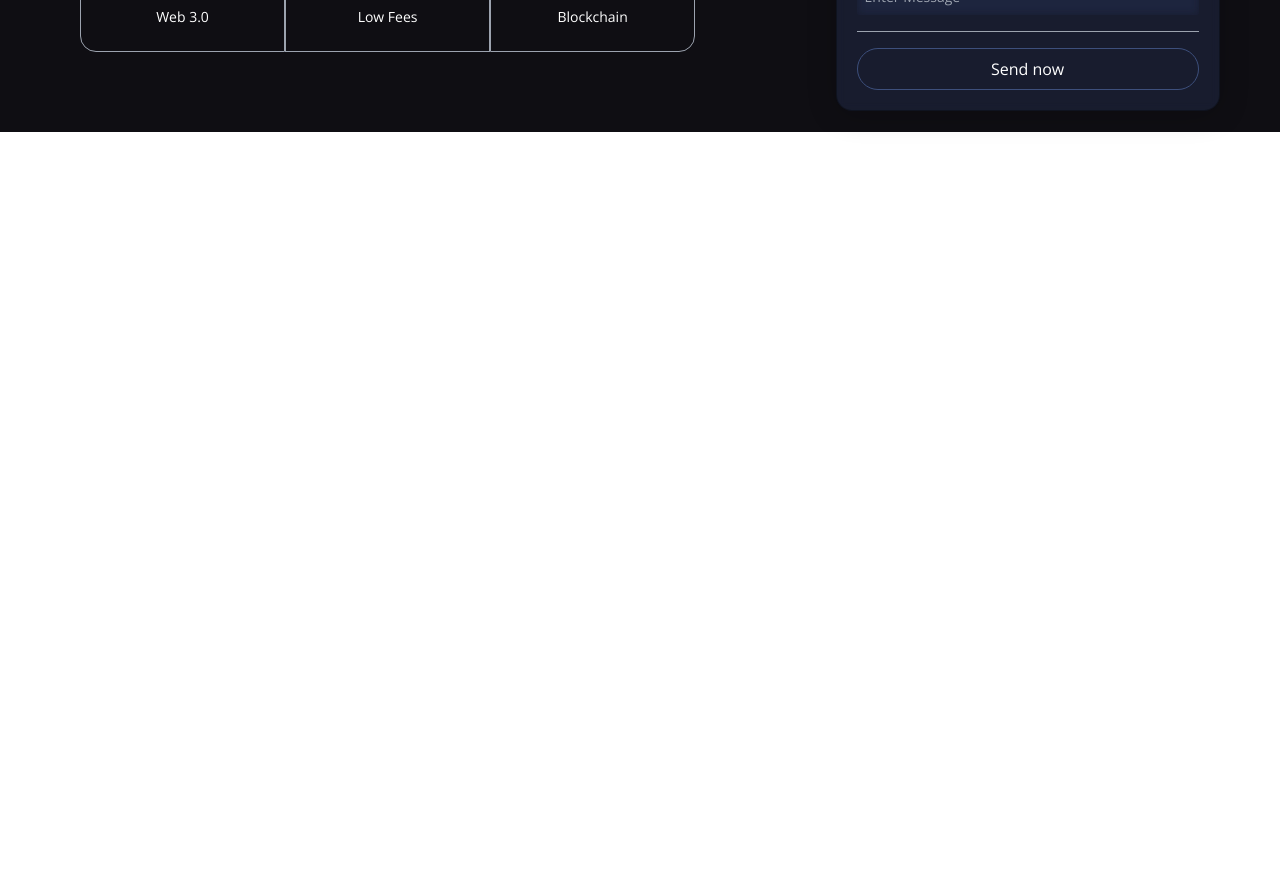
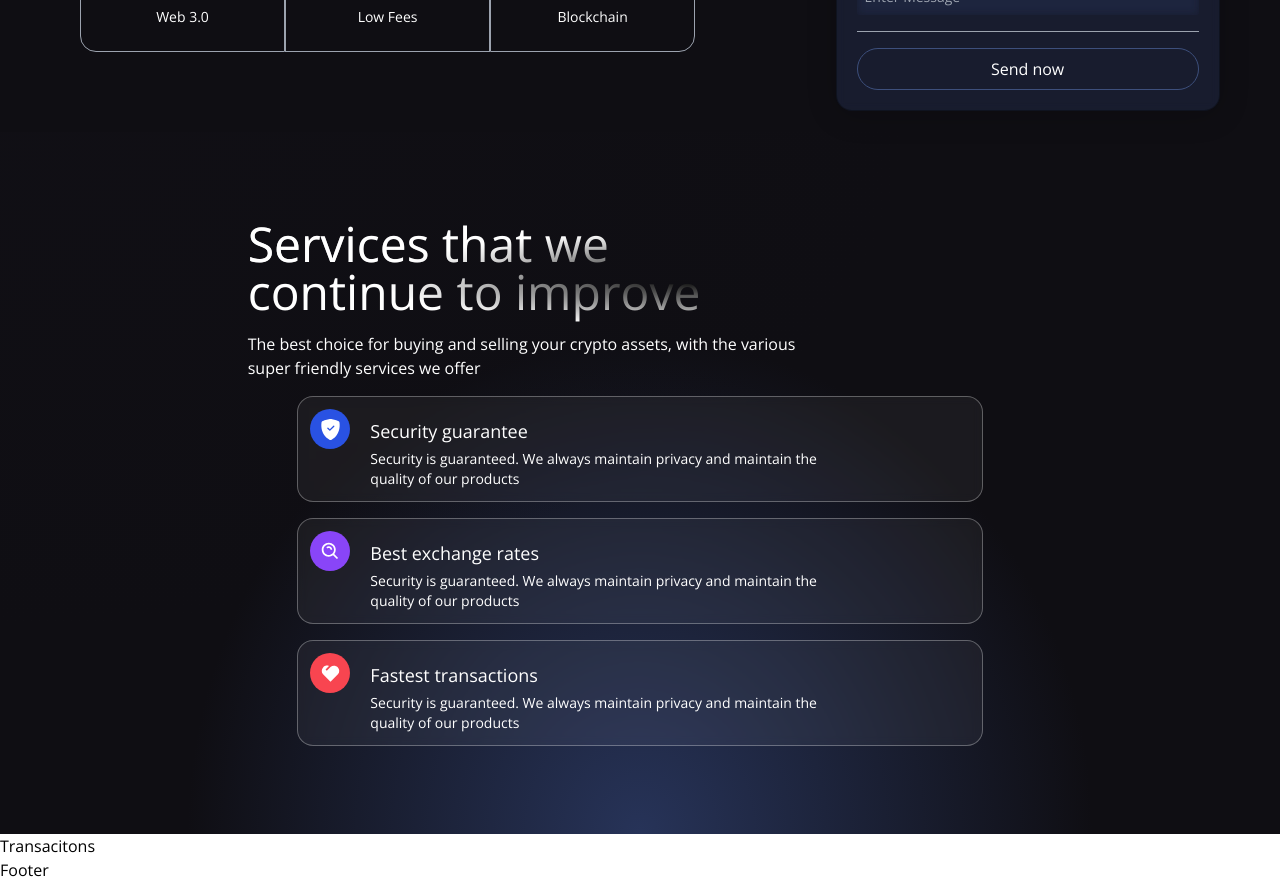
Before and after one commit to JiangWenqi/solidity-demo, a React (Vite) app in the folder client/: page / in a window 1280 px wide. Shown: the part 540-1422 px from the top of the page. Before the commit the page ends 800 px from the top, so only its background shows below. Built offline with nearby package versions, Linux system fonts and the light colour scheme.

Commit message:
service components

```diff
--- a/client/src/App.jsx
+++ b/client/src/App.jsx
@@ -7,9 +7,9 @@ export default function App() {
         <NavBar />
         <Welcome />
       </div>
-      {/* <Services />
+      <Services />
       <Transactions />
-      <Footer /> */}
+      <Footer />
     </h1>
   )
 }
--- a/client/src/components/Services.jsx
+++ b/client/src/components/Services.jsx
@@ -1,7 +1,60 @@
-const Services = () => {
-    return (
-        <h1>Services</h1>
-    );
-}
+import React from "react";
+import { BsShieldFillCheck } from "react-icons/bs";
+import { BiSearchAlt } from "react-icons/bi";
+import { RiHeart2Fill } from "react-icons/ri";
+
+const ServiceCard = ({ color, title, icon, subtitle }) => (
+    <div className="flex flex-row justify-start items-start white-glassmorphism p-3 m-2 cursor-pointer hover:shadow-xl">
+        <div className={`w-10 h-10 rounded-full flex justify-center items-center ${color}`}>
+            {icon}
+        </div>
+        <div className="ml-5 flex flex-col flex-1">
+            <h3 className="mt-2 text-white text-lg">{title}</h3>
+            <p className="mt-1 text-white text-sm md:w-9/12">
+                {subtitle}
+            </p>
+        </div>
+    </div>
+);
+
+const Services = () => (
+    <div className="flex w-full justify-center items-center gradient-bg-services">
+        <div className="flex mf:flex-row flex-col items-center justify-between md:p-20 py-12 px-4">
+            <div className="flex-1 flex flex-col justify-start items-start">
+                <h1 className="text-white text-3xl sm:text-5xl py-2 text-gradient ">
+                    Services that we
+                    <br />
+                    continue to improve
+                </h1>
+                <p className="text-left my-2 text-white font-light md:w-9/12 w-11/12 text-base">
+                    The best choice for buying and selling your crypto assets, with the
+                    various super friendly services we offer
+                </p>
+            </div>
+            <div className="flex-1 flex flex-col justify-start items-center">
+                <ServiceCard
+                    color="bg-[#2952E3]"
+                    title="Security guarantee"
+                    icon={<BsShieldFillCheck fontSize={21} className="text-white" />}
+                    subtitle="Security is guaranteed. We always maintain privacy and maintain the quality of our products"
+                />
+                <ServiceCard
+                    color="bg-[#8945F8]"
+                    title="Best exchange rates"
+                    icon={<BiSearchAlt fontSize={21} className="text-white" />}
+                    subtitle="Security is guaranteed. We always maintain privacy and maintain the quality of our products"
+                />
+                <ServiceCard
+                    color="bg-[#F84550]"
+                    title="Fastest transactions"
+                    icon={<RiHeart2Fill fontSize={21} className="text-white" />}
+                    subtitle="Security is guaranteed. We always maintain privacy and maintain the quality of our products"
+                />
+            </div>
+
+        </div>
+
+    </div>
+);
 
 export default Services;
--- a/client/src/context/TransitionContext.jsx
+++ b/client/src/context/TransitionContext.jsx
@@ -39,7 +39,6 @@ export const TransactionProvider = ({ children }) => {
             const accounts = await ethereum.request({ method: 'eth_accounts' });
             if (accounts.length) {
                 setCurrentAccount(accounts[0]);
-                console.log("currentAccount: ", currentAccount);
             } else {
                 console.warn('No accounts found, need to connect wallet firstly');
             }
@@ -72,7 +71,7 @@ export const TransactionProvider = ({ children }) => {
     const sendTransaction = async () => {
         try {
             const { addressTo, amount, keyword, message } = formData;
-            console.log("Sending Transaction Information: %o", formData);
+            console.log("Transaction Information: %o", formData);
 
             const transactionContract = createEthereumContract();
             const parsedAmount = ethers.utils.parseEther(amount);
@@ -87,17 +86,16 @@ export const TransactionProvider = ({ children }) => {
                 }],
             });
 
-            const transactionHash = await transactionContract.addToBlockchain(addressTo, parsedAmount, message, keyword);
+            const transaction = await transactionContract.addToBlockchain(addressTo, parsedAmount, message, keyword);
 
             setIsLoading(true);
-            console.log(`Loading - ${transactionHash.hash}`);
-            await transactionHash.wait();
-            console.log(`Success - ${transactionHash.hash}`);
+            console.log("start transfer: ", transaction.hash);
+            await transaction.wait();
+            console.log("successful transfer:", transaction.hash);
             setIsLoading(false);
-
             const transactionsCount = await transactionContract.getTransactionCount();
             setTransactionCount(transactionsCount.toNumber());
-            window.location.reload();
+            // window.location.reload();
 
         } catch (error) {
             throw new Error(error);
```
Also changed, not shown: client/src/components/Welcome.jsx (+12 -21 lines).
